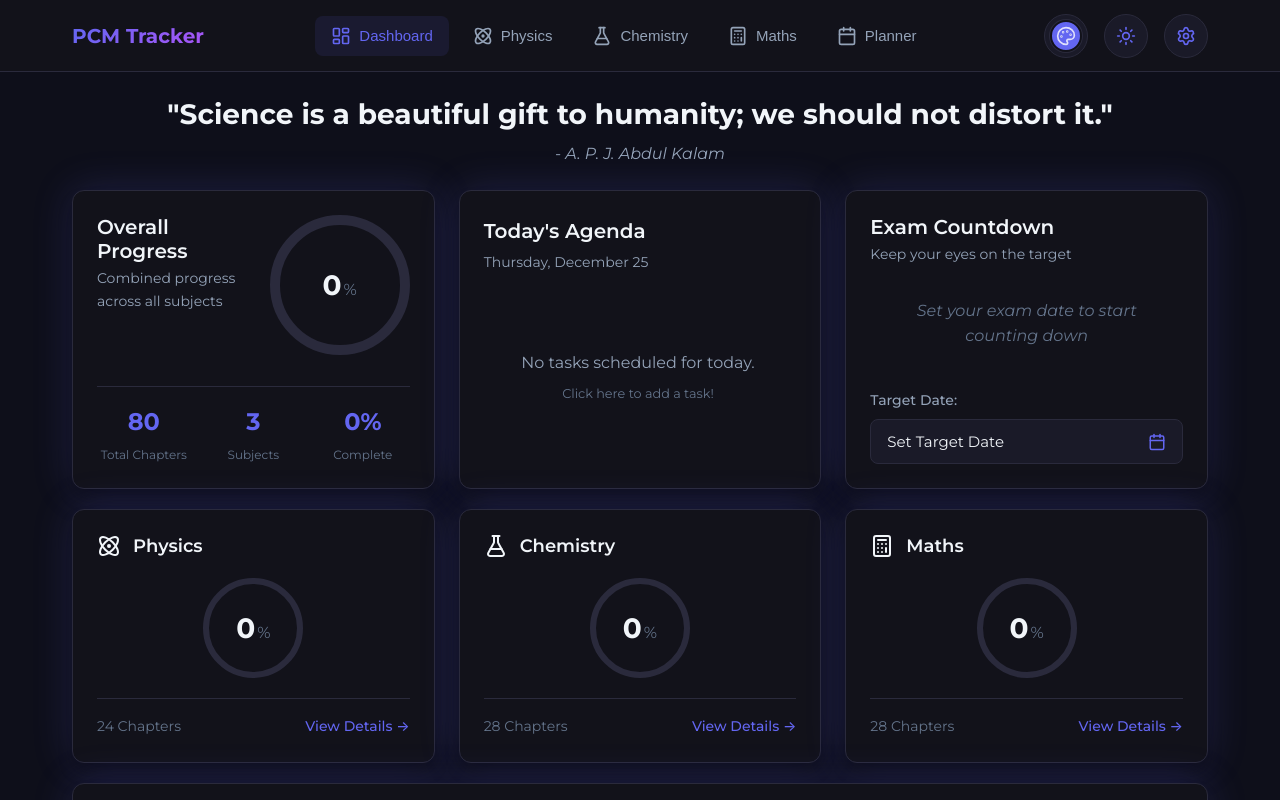
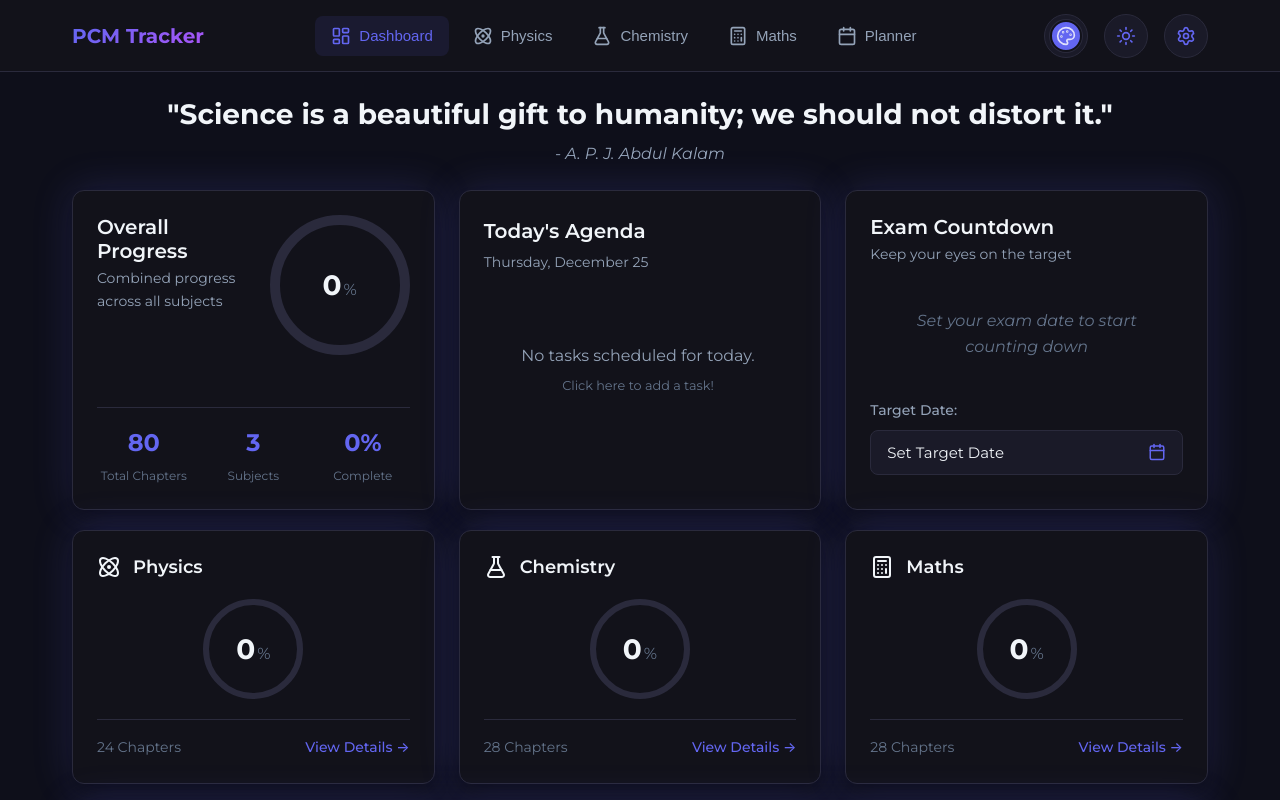
Before and after one commit to Namankatiyar/pcm-tracker, a React (Vite) app: page / in a window 1280 px wide. Shown: the top 800 px of the page. Built offline with nearby package versions, Linux system fonts and the light colour scheme.

Commit message:
fixed agenda panel height and scrolling behavior

```diff
--- a/src/App.css
+++ b/src/App.css
@@ -1417,11 +1417,11 @@ th.material-header, td.material-cell {
   box-shadow: var(--shadow-lg), var(--shadow-glow);
   display: flex;
   flex-direction: column;
-  height: 100%;
-  max-height: 400px;
+  height: 320px; /* Constant height to align well with other cards */
 }
 .agenda-header {
   margin-bottom: 1rem;
+  flex-shrink: 0;
 }
 .agenda-header h2 {
   font-size: 1.25rem;
@@ -1439,6 +1439,8 @@ th.material-header, td.material-cell {
   gap: 0.75rem;
   overflow-y: auto;
   padding-right: 4px;
+  /* Max height for approx 2 tasks to encourage scrolling on 3rd */
+  max-height: 160px;
 }
 /* Scrollbar styling for agenda list */
 .agenda-list::-webkit-scrollbar {
@@ -1527,7 +1529,7 @@ th.material-header, td.material-cell {
   flex-direction: column;
   align-items: center;
   justify-content: center;
-  height: 100%;
+  height: 160px; /* Match agenda-list max-height */
   color: var(--text-secondary);
   text-align: center;
   gap: 0.5rem;
```
